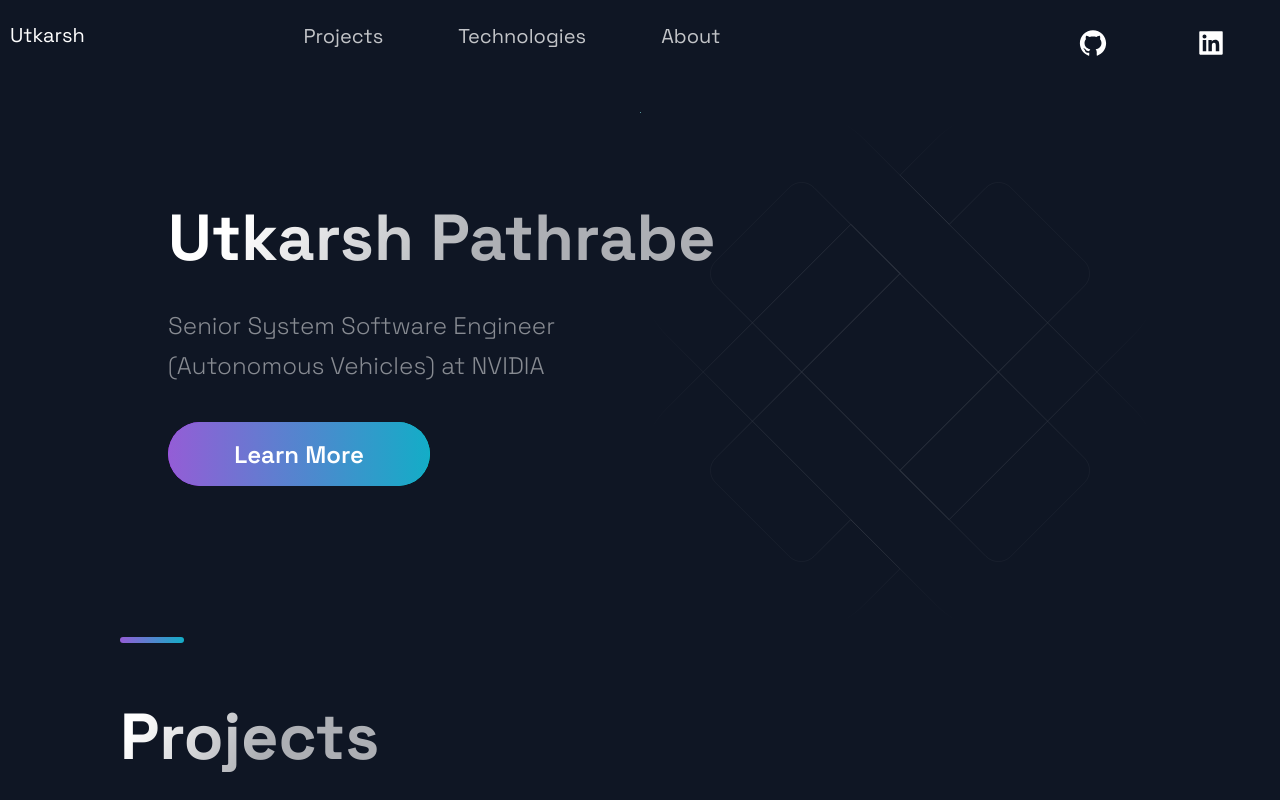
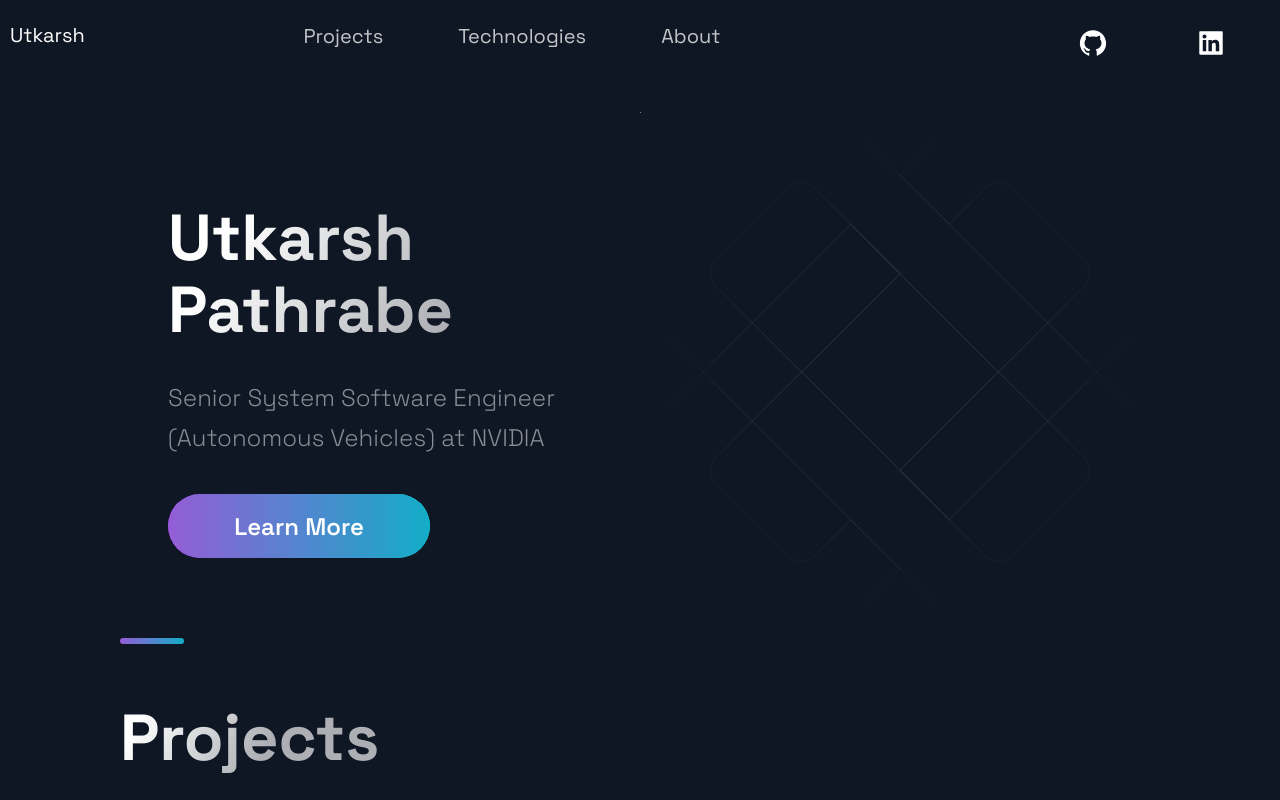
Before and after one commit to UtkarshPathrabe/Portfolio, a Next.js app: page / in a window 1280 px wide. Shown: the top 800 px of the page. Built offline with nearby package versions, Linux system fonts and the light colour scheme.

Commit message:
Update HeroStyles.js

```diff
--- a/src/components/Hero/HeroStyles.js
+++ b/src/components/Hero/HeroStyles.js
@@ -1,7 +1,7 @@
 import styled from 'styled-components';
 
 export const LeftSection = styled.div`
-  width: 100%;
+  width: calc(100% - 32px);
   @media ${(props) => props.theme.breakpoints.sm} {
     width: 80%;
     display: flex;
```
